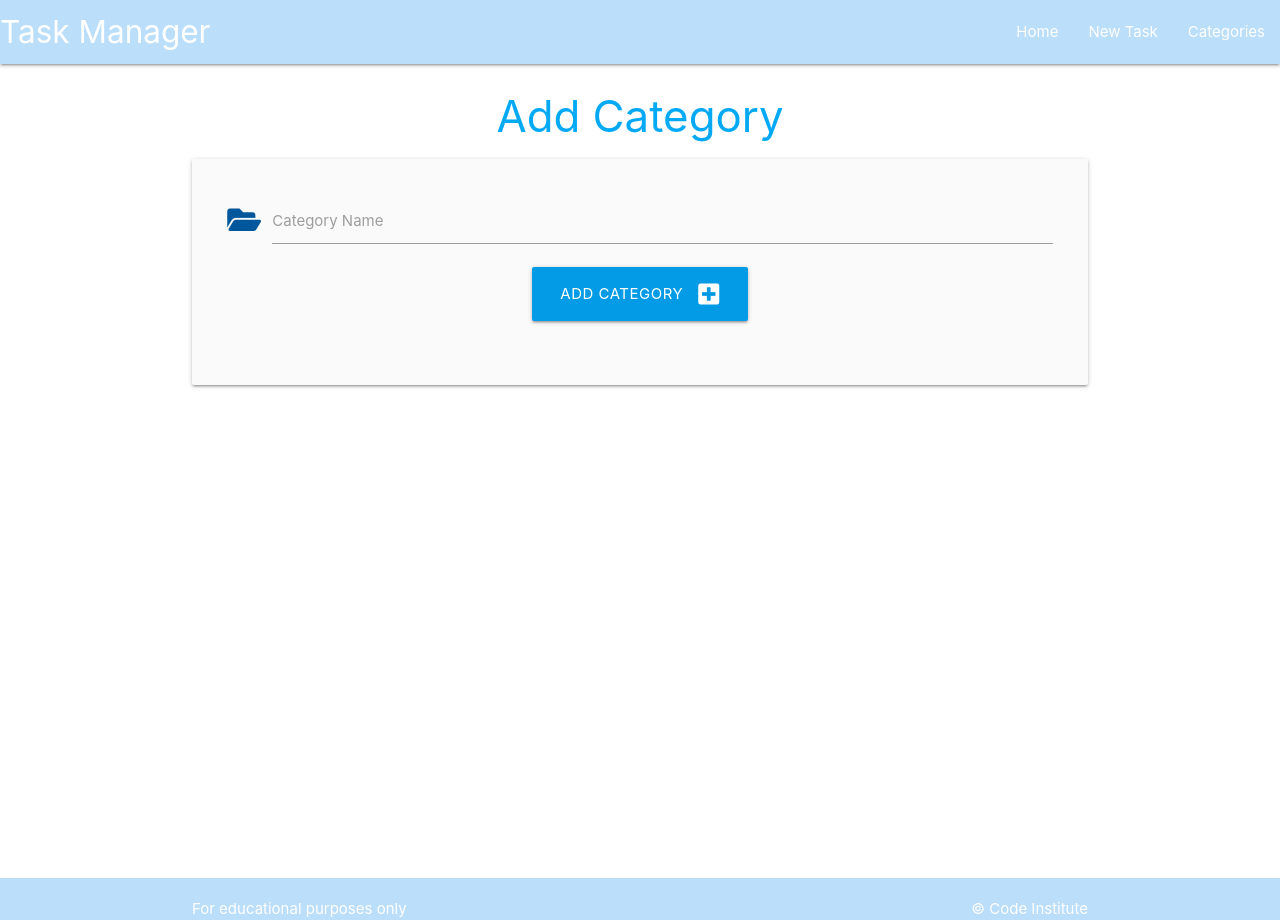
After one commit to AbbyHumphreys/flask-sqlalchemy-task-manager, a Flask app: page /add_category in a window 1280 px wide. The commit adds this page. Run offline with Flask 3, Linux system fonts and the light colour scheme.

Commit message:
add category section

```diff
--- a/taskmanager/__init__.py
+++ b/taskmanager/__init__.py
@@ -2,13 +2,13 @@ import os
 from flask import Flask
 from flask_sqlalchemy import SQLAlchemy
 if os.path.exists("env.py"):
-    import env # noqa
+    import env  # noqa
 
 
 app = Flask(__name__)
-app.config["SECRET_KEY"]
+app.config["SECRET_KEY"] = os.environ.get("SECRET_KEY")
 app.config["SQLALCHEMY_DATABASE_URI"] = os.environ.get("DB_URL")
 
 db = SQLAlchemy(app)
 
-from taskmanager import routes #noqa
+from taskmanager import routes  # noqa
--- a/taskmanager/routes.py
+++ b/taskmanager/routes.py
@@ -1,4 +1,4 @@
-from flask import render_template
+from flask import render_template, request, redirect, url_for
 from taskmanager import app, db
 from taskmanager.models import Category, Task
 
@@ -6,3 +6,16 @@ from taskmanager.models import Category, Task
 @app.route("/")
 def home():
     return render_template("tasks.html")
+
+@app.route("/categories")
+def categories():
+    return render_template("categories.html")
+
+@app.route("/add_category", methods=["GET", "POST"])
+def add_category():
+    if request.method == "POST":
+        category = Category(category_name=request.form.get("category_name"))
+        db.session.add(category)
+        db.session.commit()
+        return redirect(url_for("categories"))
+    return render_template("add_category.html")
--- /dev/null
+++ b/taskmanager/templates/add_category.html
@@ -0,0 +1,26 @@
+{% extends "base.html" %}
+{% block content %}
+
+<h3 class="light-blue-text tex-darken-4 center-align">Add Category</h3>
+
+<div class="row card-panel grey lighten-5">
+    <form class="col s12" method="POST" action="{{ url_for('add_category')}}">
+        <!-- category name -->
+        <div class="row">
+            <div class="input-field col s12">
+            <i class="fas fa-folder-open prefix light-blue-text text-darken-4"></i>
+            <input id="category_name" name="category_name"  minlength="3" maxlength="25" type="text" class="validate">
+            <label for="category_name">Category Name</label>
+        </div>
+            <!-- submit button -->
+        <div class="row">
+            <div class="col s12 center-align">
+                <button type="submit" class="btn-large light-blue darken-1">
+                    Add Category <i class="fas fa-plus-square right"></i>
+                </button>
+            </div>
+        </div>
+    </form>
+  </div>
+
+{% endblock %}
--- a/taskmanager/templates/base.html
+++ b/taskmanager/templates/base.html
@@ -21,7 +21,7 @@
             <ul class="right hide-on-med-and-down">
                 <li><a href="{{ url_for('home') }}">Home</a></li>
                 <li><a href="">New Task</a></li>
-                <li><a href="">Categories</a></li>
+                <li><a href="{{ url_for('categories') }}">Categories</a></li>
             </ul>
             </div>
         </nav>
@@ -30,7 +30,7 @@
         <ul class="sidenav" id="mobile-demo">
             <li><a href="{{ url_for('home') }}">Home</a></li>
             <li><a href="">New Task</a></li>
-            <li><a href="">Categories</a></li>
+            <li><a href="{{ url_for('categories') }}">Categories</a></li>
         </ul>
     </header>
 
```
Also changed, not shown: taskmanager/templates/categories.html (added, +14 -0 lines).
